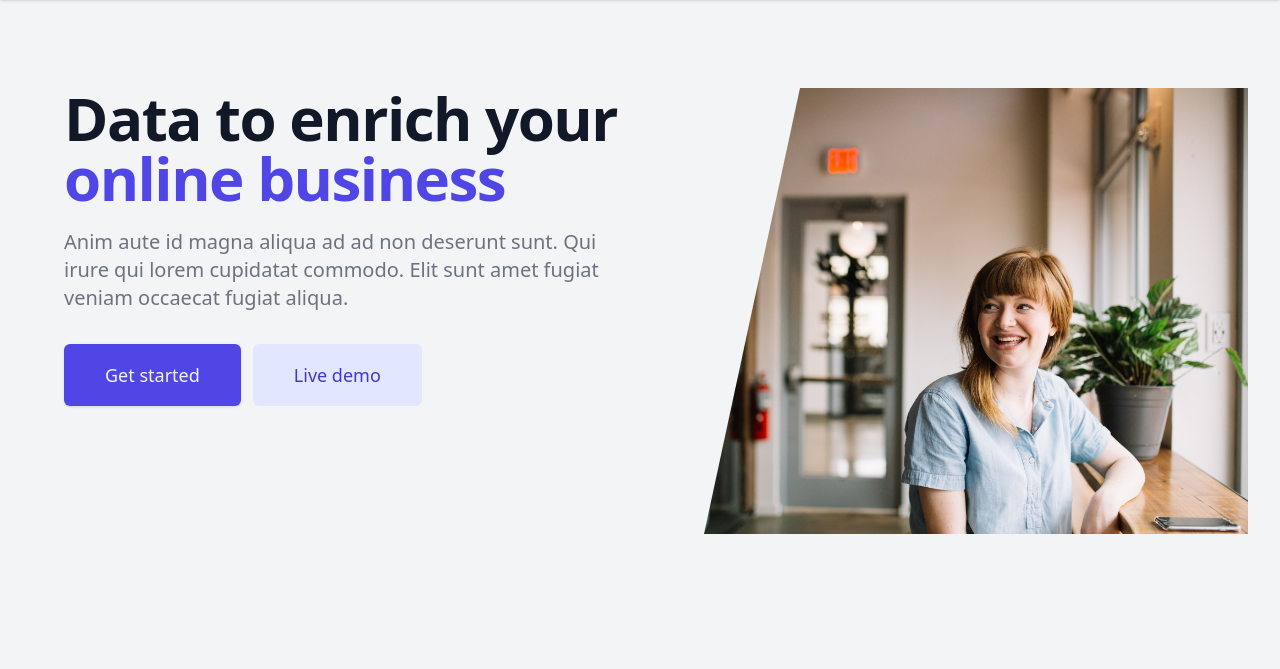
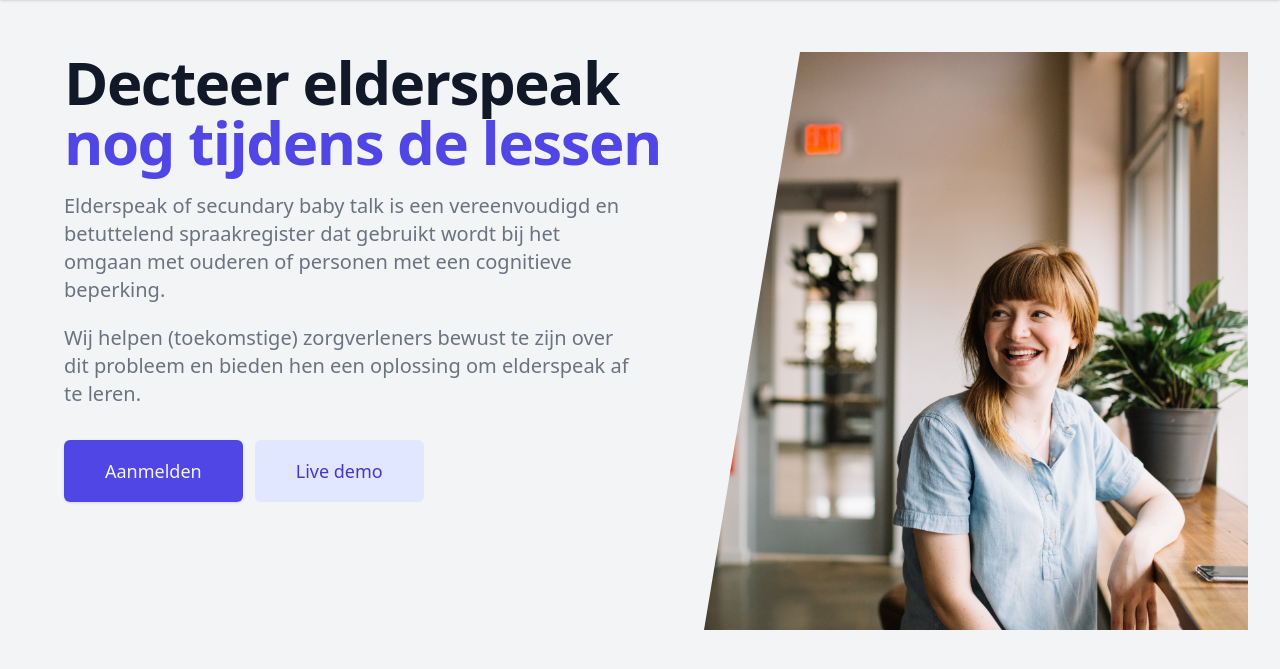
Before and after one commit to ArneGovaertsBachelorproef/applicatie, a FastAPI app: page / in a window 1280 px wide. Shown: the part 84-753 px from the top of the page. Run offline with FastAPI, Linux system fonts and the light colour scheme; style sheets or scripts are compiled from the project's sources.

Commit message:
landing page

```diff
--- a/templates/landing.html
+++ b/templates/landing.html
@@ -12,21 +12,25 @@
                 <polygon points="50,0 100,0 50,100 0,100" />
             </svg>
 
-            <main class="mt-10 mx-auto max-w-7xl px-4 sm:px-6 lg:px-8">
+            <main class="mt-1 mx-auto max-w-7xl px-4 sm:px-6 lg:px-8">
                 <div class="sm:text-center lg:text-left">
                     <h1 class="text-4xl tracking-tight font-extrabold text-gray-900 sm:text-5xl md:text-6xl">
-                        <span class="block xl:inline">Data to enrich your</span>
-                        <span class="block text-indigo-600 xl:inline">online business</span>
+                        <span class="block xl:inline">Decteer elderspeak</span>
+                        <span class="block text-indigo-600 xl:inline">nog tijdens de lessen</span>
                     </h1>
-                    <p
-                        class="mt-3 text-base text-gray-500 sm:mt-5 sm:text-lg sm:max-w-xl sm:mx-auto md:mt-5 md:text-xl lg:mx-0">
-                        Anim aute id magna aliqua ad ad non deserunt sunt. Qui irure qui lorem cupidatat commodo. Elit
-                        sunt amet fugiat veniam occaecat fugiat aliqua.</p>
+                    <p class="mt-3 text-base text-gray-500 sm:mt-5 sm:text-lg sm:max-w-xl sm:mx-auto md:mt-5 md:text-xl lg:mx-0">
+                        Elderspeak of secundary baby talk is een vereenvoudigd en betuttelend spraakregister dat gebruikt wordt
+                        bij het omgaan met ouderen of personen met een cognitieve beperking.
+                    </p>
+                    <p class="mt-3 text-base text-gray-500 sm:mt-5 sm:text-lg sm:max-w-xl sm:mx-auto md:mt-5 md:text-xl lg:mx-0">
+                        Wij helpen (toekomstige) zorgverleners bewust te zijn over dit probleem en bieden hen een oplossing
+                        om elderspeak af te leren.
+                    </p>
                     <div class="mt-5 sm:mt-8 sm:flex sm:justify-center lg:justify-start">
                         <div class="rounded-md shadow">
                             <a href="#"
                                 class="w-full flex items-center justify-center px-8 py-3 border border-transparent text-base font-medium rounded-md text-gray-100 bg-indigo-600 hover:bg-indigo-700 md:py-4 md:text-lg md:px-10">
-                                Get started </a>
+                                Aanmelden </a>
                         </div>
                         <div class="mt-3 sm:mt-0 sm:ml-3">
                             <a href="#"
@@ -39,7 +43,7 @@
         </div>
     </div>
     <div class="lg:absolute lg:inset-y-0 lg:right-0 lg:w-1/2">
-        <img class="h-56 w-full object-cover sm:h-72 md:h-96 lg:w-full lg:h-full mt-10"
+        <img class="h-56 w-full object-cover sm:h-72 md:h-96 lg:w-full lg:h-full mt-1"
             src="/static/brooke-cagle-NoRsyXmHGpI-unsplash.jpg"
             alt="">
     </div>
```
